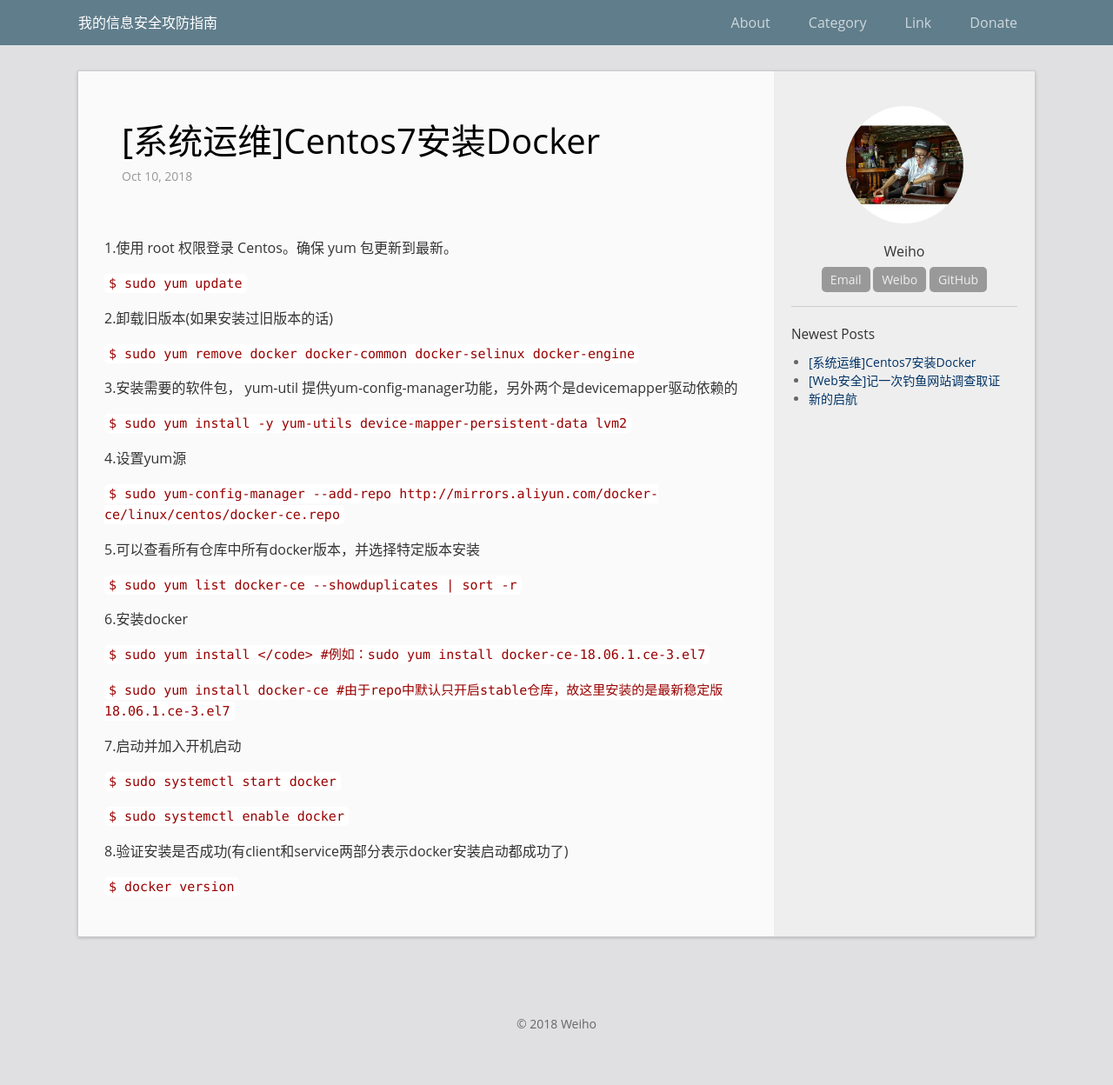
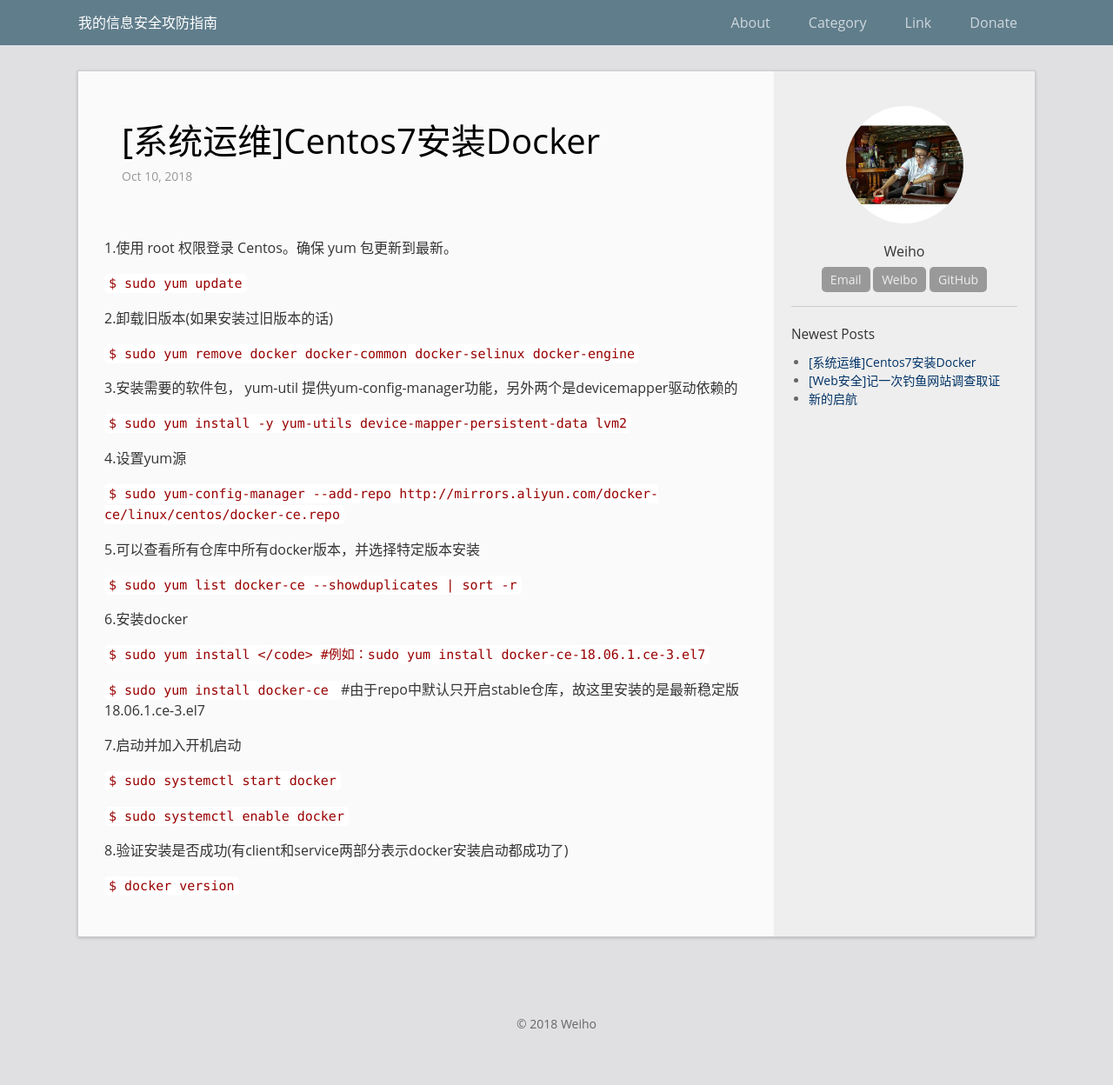
Before and after one commit to we1h0/zhaoweiho.github.io, a Jekyll site: the page built from _posts/2018-10-10-Centos7-Install-Docker.md, in a window 1280 px wide. Shown: the whole page at 87% size. Built offline with Jekyll 4.4.1, drawn with Linux system fonts in a browser that asks for light colours.

```diff
--- a/_posts/2018-10-10-Centos7-Install-Docker.md
+++ b/_posts/2018-10-10-Centos7-Install-Docker.md
@@ -31,7 +31,7 @@ permalink: /archivers/Centos7-Install-Docker
 
  <code>  $ sudo yum install <FQPN>  </code> #例如：sudo yum install docker-ce-18.06.1.ce-3.el7
 
- <code>  $ sudo yum install docker-ce  #由于repo中默认只开启stable仓库，故这里安装的是最新稳定版18.06.1.ce-3.el7</code>
+ <code>  $ sudo yum install docker-ce  </code> #由于repo中默认只开启stable仓库，故这里安装的是最新稳定版18.06.1.ce-3.el7
 
  7.启动并加入开机启动
 
```
